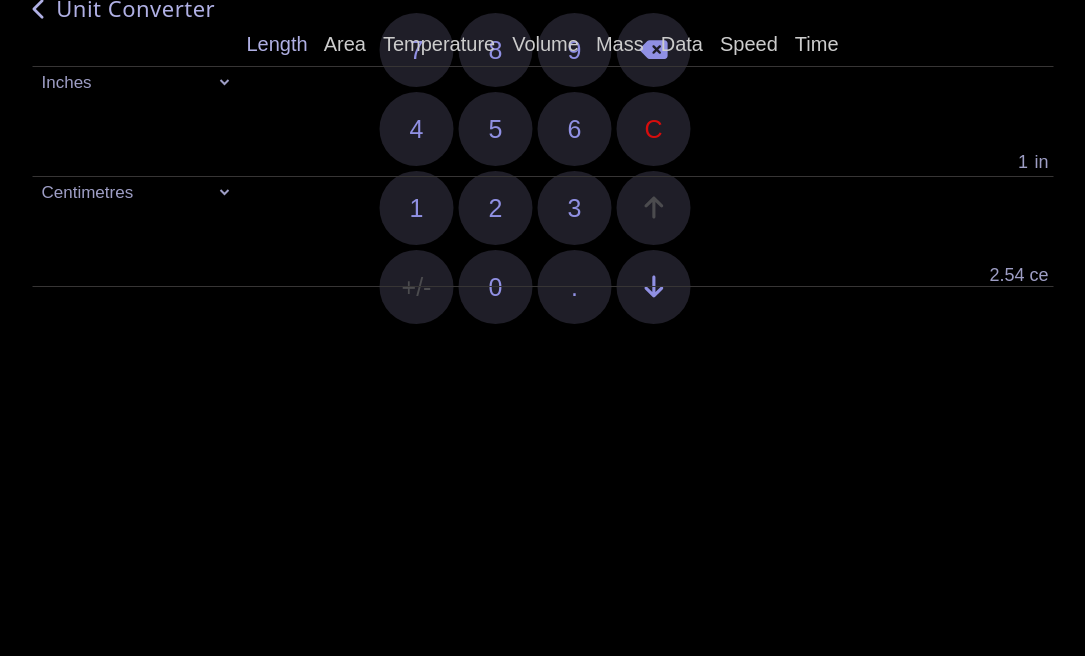
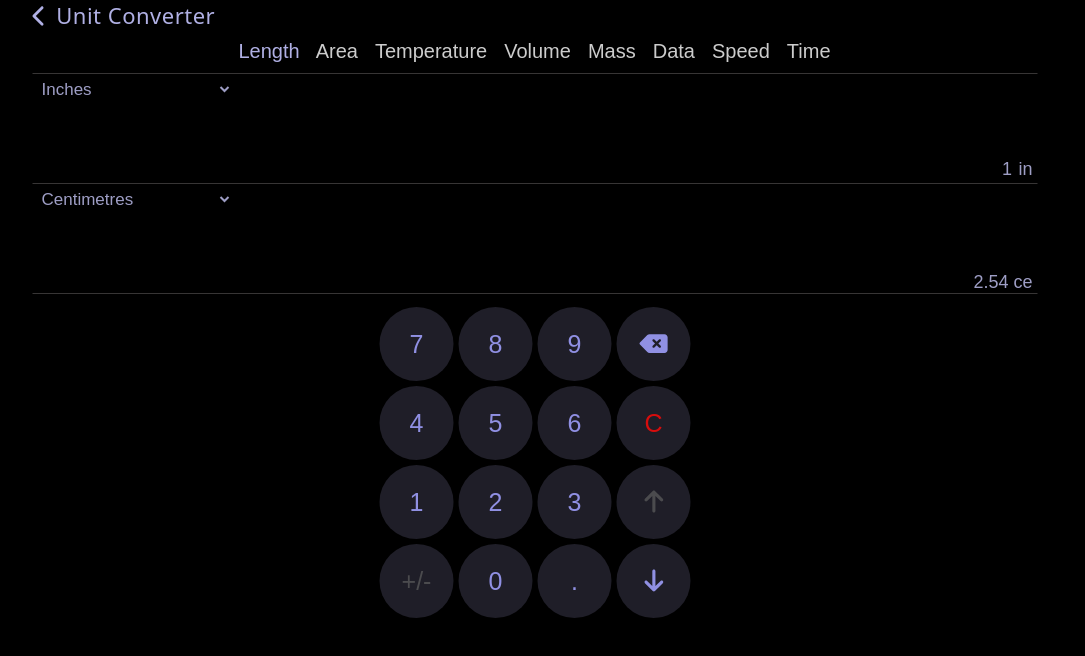
Before and after one commit to AnjumSunkesula/Calculator-App, a React (Vite) app: page / in a window 1280 px wide. Both pictures are taken after a click on the icon 186 px from the left and 140 px from the top of the page. Shown: the top 656 px of the page, without its empty margins (105-1190 px from the left). Built offline with nearby package versions, Linux system fonts and the light colour scheme.

Commit message:
removed absolute positioning for .scale-converter

```diff
--- a/src/components/ScaleConverter/scaleConverter.css
+++ b/src/components/ScaleConverter/scaleConverter.css
@@ -2,8 +2,6 @@
     display: grid;
     gap: 5px;
     width: 100%;
-    position: absolute;
-    top: 0;
 }
 .header{
     display: flex;
```
